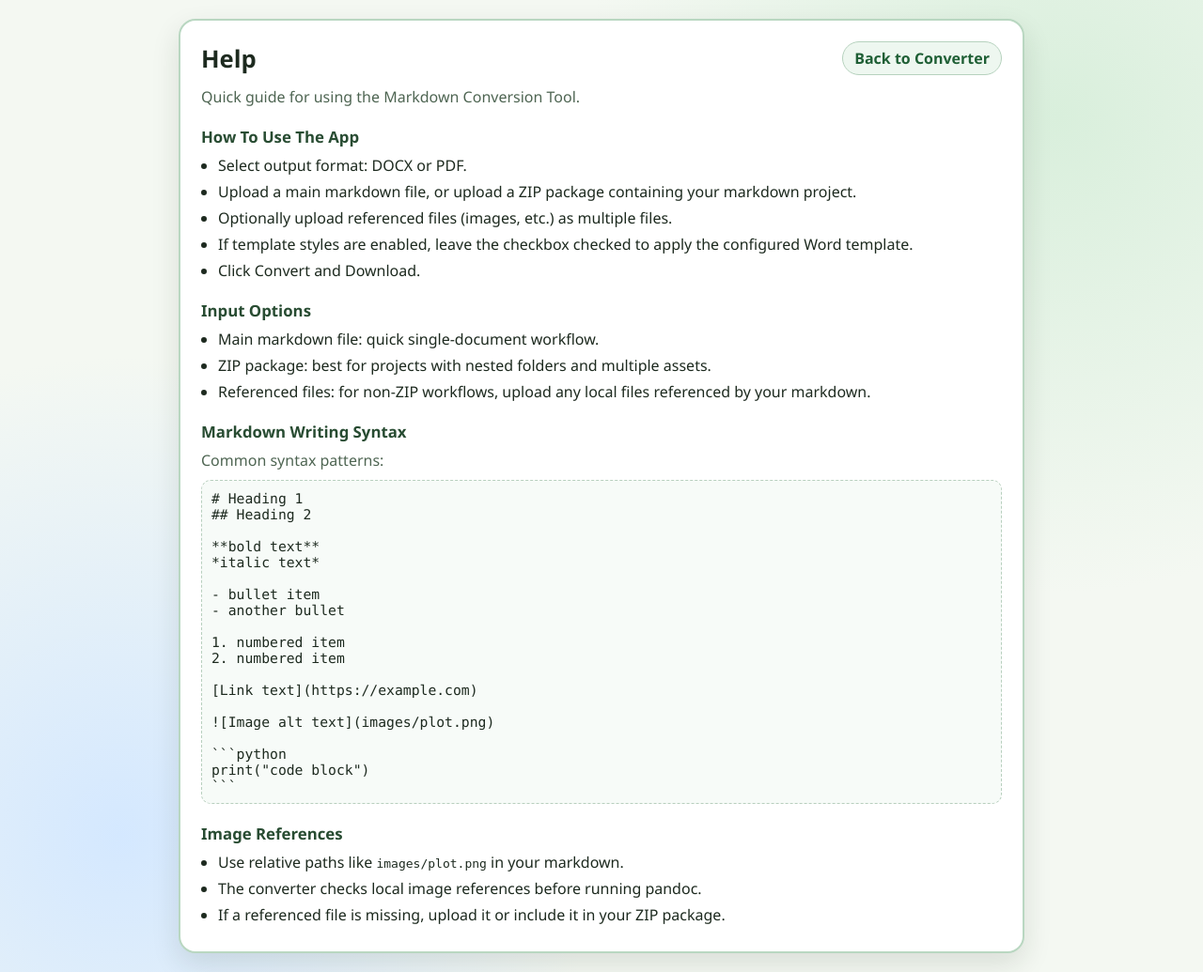
After one commit to MeanTimeCyber/markdown-convert-app, a FastAPI app: template app/templates/help.html in a window 1280 px wide. The commit adds this page. Shown: the whole page at 94% size. Run offline with FastAPI, Linux system fonts and the light colour scheme; the template is opened without the code that fills it, so the values that code supplies are empty; some libraries are stand-ins or nearby versions.

Commit message:
feat: add in-app help page and switch referenced assets to multi-file upload
Introduce a dedicated user help experience and align asset upload UX with explicit multi-file selection.

Changes included:
- Add new /help route that renders a lightweight usage guide.
- Add new help template with:
  - basic workflow instructions
  - input option guidance
  - markdown syntax quick reference
  - image reference troubleshooting notes
- Add a Help link in the main converter UI header.
- Update converter intro copy to reflect markdown/assets or ZIP workflows.
- Replace directory-style assets input with standard multi-file input.
- Update assets hint/preview behavior to match multi-file selection.
- Update README feature list to document multi-file referenced asset uploads.
- Add route test coverage for /help page availability/content.
- Update TemplateResponse usage to request-first signature for deprecation-safe rendering.

Validation:
- Local tests pass after changes (23 passing).

````diff
--- /dev/null
+++ b/app/templates/help.html
@@ -0,0 +1,157 @@
+<!doctype html>
+<html lang="en">
+<head>
+  <meta charset="UTF-8" />
+  <meta name="viewport" content="width=device-width, initial-scale=1.0" />
+  <title>Markdown Convert Help</title>
+  <style>
+    :root {
+      --bg: #f4f8f2;
+      --panel: #ffffff;
+      --text: #1d2a1f;
+      --muted: #4e6552;
+      --border: #b9d7c1;
+      --accent: #0f7b3f;
+    }
+
+    * { box-sizing: border-box; }
+
+    body {
+      margin: 0;
+      min-height: 100vh;
+      font-family: "Source Sans 3", "Segoe UI", sans-serif;
+      color: var(--text);
+      background:
+        radial-gradient(circle at 88% 12%, #d9efdc 0, transparent 35%),
+        radial-gradient(circle at 10% 86%, #d4e8ff 0, transparent 35%),
+        var(--bg);
+      padding: 20px;
+      display: grid;
+      place-items: center;
+    }
+
+    .card {
+      width: min(900px, 100%);
+      background: var(--panel);
+      border: 2px solid var(--border);
+      border-radius: 18px;
+      box-shadow: 0 12px 30px rgba(21, 45, 26, 0.12);
+      padding: 22px;
+    }
+
+    .top-row {
+      display: flex;
+      justify-content: space-between;
+      align-items: center;
+      gap: 12px;
+      margin-bottom: 12px;
+    }
+
+    h1 {
+      margin: 0;
+      font-size: clamp(1.4rem, 2vw, 2rem);
+    }
+
+    h2 {
+      margin: 20px 0 8px;
+      font-size: 1.05rem;
+      color: #284c32;
+    }
+
+    p {
+      margin: 0 0 10px;
+      color: var(--muted);
+    }
+
+    ul {
+      margin: 0;
+      padding-left: 18px;
+    }
+
+    li {
+      margin-bottom: 6px;
+    }
+
+    .nav-link {
+      color: #1f5f35;
+      font-weight: 700;
+      text-decoration: none;
+      border: 1px solid #b6d2be;
+      border-radius: 999px;
+      padding: 6px 12px;
+      background: #eef7f0;
+      white-space: nowrap;
+    }
+
+    .nav-link:hover {
+      background: #e3f1e7;
+    }
+
+    .example {
+      margin-top: 8px;
+      border: 1px dashed #b8cfbe;
+      border-radius: 10px;
+      background: #f7fbf8;
+      padding: 10px;
+      font-family: ui-monospace, SFMono-Regular, Menlo, Consolas, "Liberation Mono", monospace;
+      white-space: pre-wrap;
+      font-size: 0.92rem;
+    }
+  </style>
+</head>
+<body>
+  <main class="card">
+    <div class="top-row">
+      <h1>Help</h1>
+      <a class="nav-link" href="/">Back to Converter</a>
+    </div>
+
+    <p>Quick guide for using the Markdown Conversion Tool.</p>
+
+    <h2>How To Use The App</h2>
+    <ul>
+      <li>Select output format: DOCX or PDF.</li>
+      <li>Upload a main markdown file, or upload a ZIP package containing your markdown project.</li>
+      <li>Optionally upload referenced files (images, etc.) as multiple files.</li>
+      <li>If template styles are enabled, leave the checkbox checked to apply the configured Word template.</li>
+      <li>Click Convert and Download.</li>
+    </ul>
+
+    <h2>Input Options</h2>
+    <ul>
+      <li>Main markdown file: quick single-document workflow.</li>
+      <li>ZIP package: best for projects with nested folders and multiple assets.</li>
+      <li>Referenced files: for non-ZIP workflows, upload any local files referenced by your markdown.</li>
+    </ul>
+
+    <h2>Markdown Writing Syntax</h2>
+    <p>Common syntax patterns:</p>
+    <div class="example"># Heading 1
+## Heading 2
+
+**bold text**
+*italic text*
+
+- bullet item
+- another bullet
+
+1. numbered item
+2. numbered item
+
+[Link text](https://example.com)
+
+![Image alt text](images/plot.png)
+
+```python
+print("code block")
+```</div>
+
+    <h2>Image References</h2>
+    <ul>
+      <li>Use relative paths like <code>images/plot.png</code> in your markdown.</li>
+      <li>The converter checks local image references before running pandoc.</li>
+      <li>If a referenced file is missing, upload it or include it in your ZIP package.</li>
+    </ul>
+  </main>
+</body>
+</html>
````
Also changed, not shown: app/routes/convert.py (+7 -1 lines), app/templates/index.html (+31 -5 lines), tests/test_app.py (+9 -0 lines), README.md.
